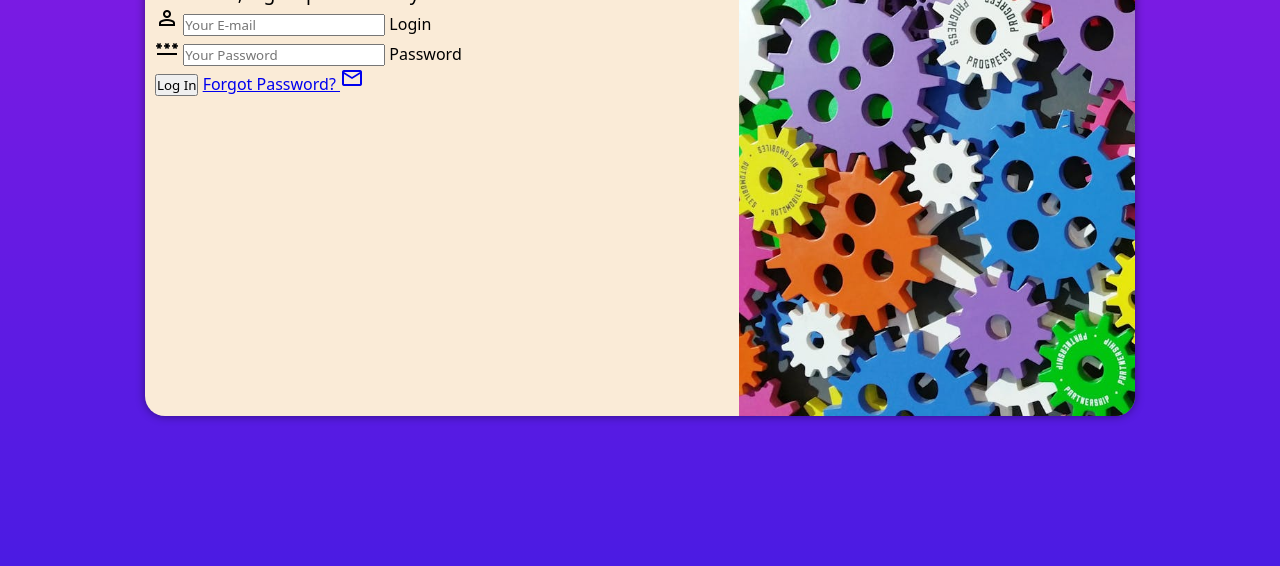
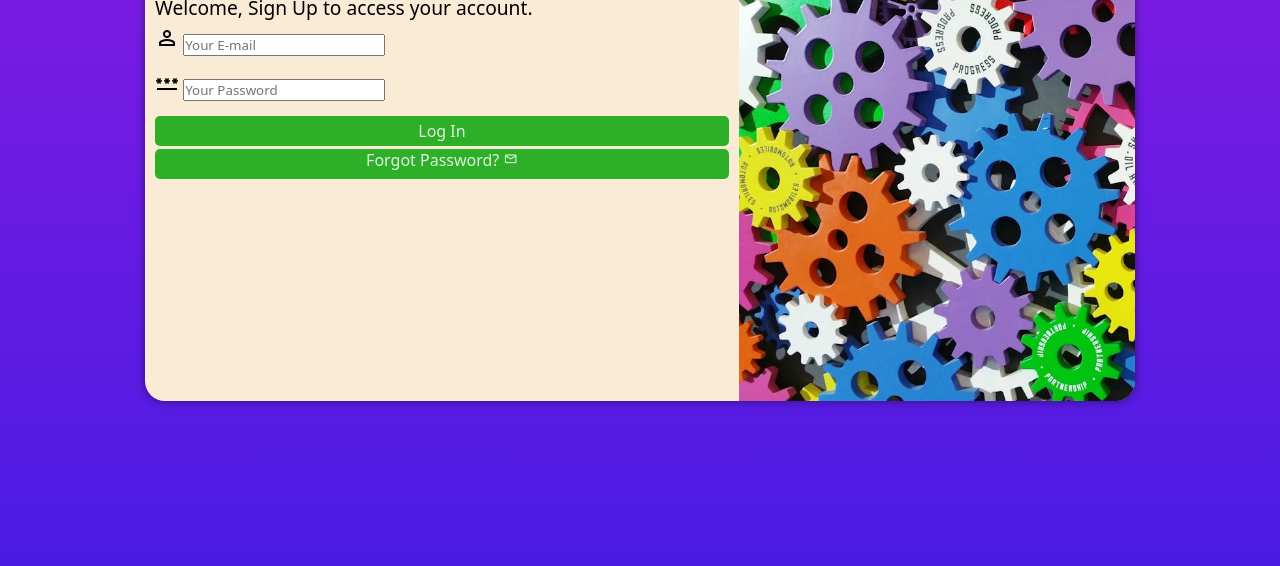
Before and after one commit to brunobuks/project-login, a plain HTML site: page index.html in a window 1280 px wide. Shown: the part 234-800 px from the top of the page. Drawn offline with nearby package versions, Linux system fonts and the light colour scheme.

Commit message:
some css in forms

```diff
--- a/index.html
+++ b/index.html
@@ -18,18 +18,18 @@
                 <h1>Login</h1>
                 <p>Welcome, Sign Up to access your account.</p>
                 <form action="login.php" method="post" autocomplete="on">
-                    <div class="filed">
+                    <div class="field">
                         <span class="material-symbols-outlined">person</span>
                         <input type="email" name="mail" id="mail" placeholder="Your E-mail" autocomplete="email" required maxlength="15">
                         <label for="mail">Login </label>
                     </div>
-                    <div id="field">
+                    <div class="field">
                         <span class="material-symbols-outlined">password</span>
                         <input type="password" name="pass" id="pass" placeholder="Your Password" autocomplete="current-password" required minlength="8" maxlength="15">
                         <label for="pass">Password </label>
                     </div>
                     <input type="submit" value="Log In">
-                    <a href="password.html">Forgot Password?
+                    <a href="password.html" class="buttom">Forgot Password?
                         <span class="material-symbols-outlined">mail</span>
                     </a>
                 </form>
--- a/styles/style.css
+++ b/styles/style.css
@@ -28,7 +28,7 @@ section#login {
 
     background-color: antiquewhite;
     width: 250px;
-    height: 500px;
+    height: 470px;
     border-radius: 20px;
     box-shadow: 0px 0px 10px rgba(0, 0, 0, 0.453);
 
@@ -55,3 +55,54 @@ div#form > h1 {
 div#form > p {
     font-size: 0.8em;
 }
+
+form > div.field {
+    display: block;
+    width: 100%;
+    height: 40px;
+    border-radius: 5px;
+    margin: 5px 0px;
+}
+
+div.field > label {
+    display: none;
+}
+
+form > input[type=submit] {
+    display: block;
+    font-size: 1em;
+    width: 100%;
+    height: 30px;
+    margin-top: 5px;
+    color: rgba(255, 255, 255, 0.848);
+    background-color: rgba(2, 163, 2, 0.821);
+    border: none;
+    border-radius: 5px;
+}
+
+form > input[type=submit]:hover {
+    background-color: rgb(1, 106, 1);
+}
+
+form > a.buttom {
+    display: block;
+    text-align: center;
+    font-size: 1em;
+    width: 100%;
+    height: 30px;
+    color: rgba(255, 255, 255, 0.848);
+    background-color: rgba(2, 163, 2, 0.821);
+    border: none;
+    border-radius: 5px;
+    margin-top: 3px;
+
+    text-decoration: none;
+}
+
+form > a.buttom:hover {
+    background-color: rgb(1, 106, 1);
+}
+
+form > a.buttom > span {
+    font-size: 0.9em;
+}
```
